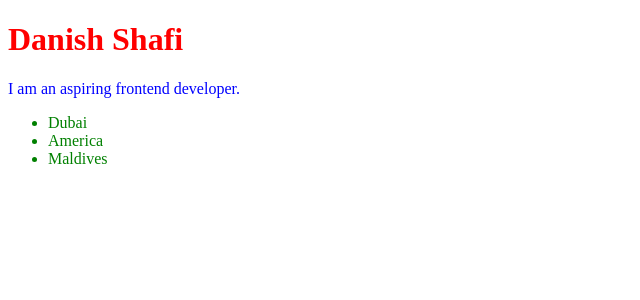
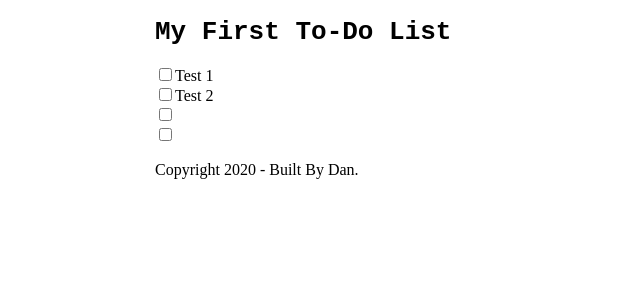
Before and after one commit to DanShafi/React-Sandbox, a React (Create React App) app: page / in a window 1280 px wide. Shown: the top 300 px of the page, without its empty margins (0-640 px from the left). Built offline with nearby package versions, Linux system fonts and the light colour scheme.

Commit message:
Adding Props to React site

```diff
--- /dev/null
+++ b/src/App.js
@@ -0,0 +1,18 @@
+import React from "react"
+import Stylesheet from "../src/style.css"
+import MainContent from "../src/components/MainContent"
+import Footer from "../src/components/Footer"
+import TodoItem from "../src/components/TodoItem"
+
+const App = () => (
+    <div className="container">
+        <MainContent />
+        <TodoItem label="Test 1" />
+        <TodoItem label="Test 2" />
+        <TodoItem />
+        <TodoItem />
+        <Footer />
+    </div>
+)
+
+export default App
--- /dev/null
+++ b/src/components/Footer.js
@@ -0,0 +1,11 @@
+import React from "react"
+
+const Footer = () => {
+    const firstName = "Dan"
+
+    return (
+        <p>Copyright 2020 - Built By {firstName}.</p>
+    )
+}
+
+export default Footer
--- /dev/null
+++ b/src/components/MainContent.js
@@ -0,0 +1,9 @@
+import React from "react"
+
+const MainContent = () => (
+    <div>
+        <h1 className="test">My First To-Do List</h1>
+    </div>
+)
+
+export default MainContent
--- /dev/null
+++ b/src/components/TodoItem.js
@@ -0,0 +1,12 @@
+import React from "react"
+
+const TodoItem = props => {
+    return (
+        <div>
+            <input type="checkbox" name="placeholder"/>
+            <label for="placeholder">{props.label}</label>
+        </div>
+    )
+}
+
+export default TodoItem
--- a/src/index.js
+++ b/src/index.js
@@ -1,19 +1,6 @@
 import React from "react"
 import ReactDOM from "react-dom"
-import Stylesheet from "../src/style.css"
+import App from "./App"
 
-function MyInfo() {
-    return (
-        <>
-        <h1>Danish Shafi</h1>
-        <p>I am an aspiring frontend developer.</p>
-        <ul>
-            <li>Dubai</li>
-            <li>America</li>
-            <li>Maldives</li>
-        </ul>
-        </>
-    )
-}
 
-ReactDOM.render(<MyInfo />, document.querySelector('#root'));
+ReactDOM.render(<App />, document.querySelector('#root'));
--- a/src/style.css
+++ b/src/style.css
@@ -1,11 +1,8 @@
-h1 {
-    color: red;
+.test {
+    font-family: monospace;
 }
 
-p {
-    color: blue;
+.container {
+    margin: 0 auto;
+    max-width: 970px;
 }
-
-li {
-    color: green;
-}
```
Also changed, not shown: src/components/Date.js (added, +27 -0 lines), src/components/Navbar.js (added, +13 -0 lines).
